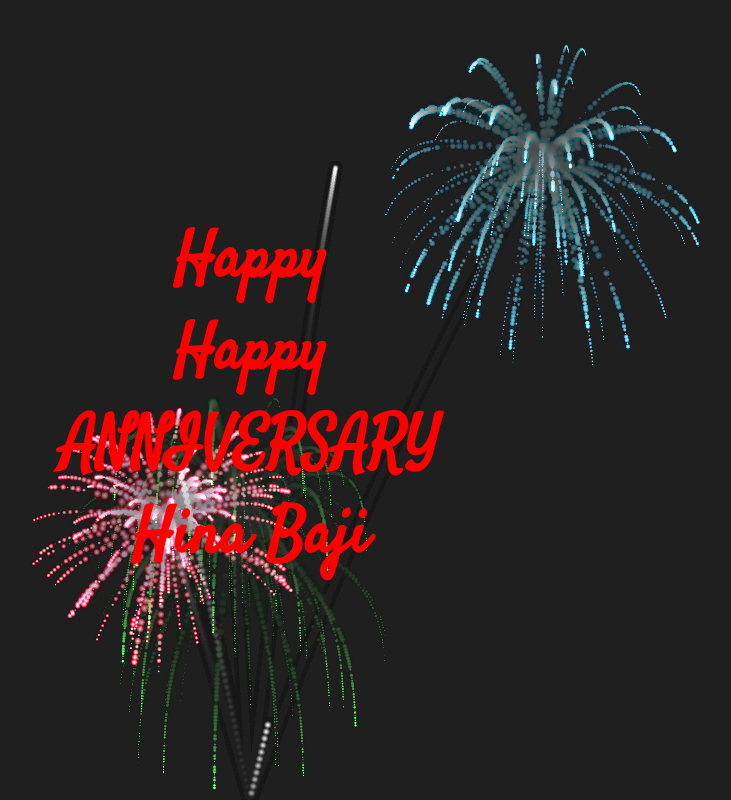
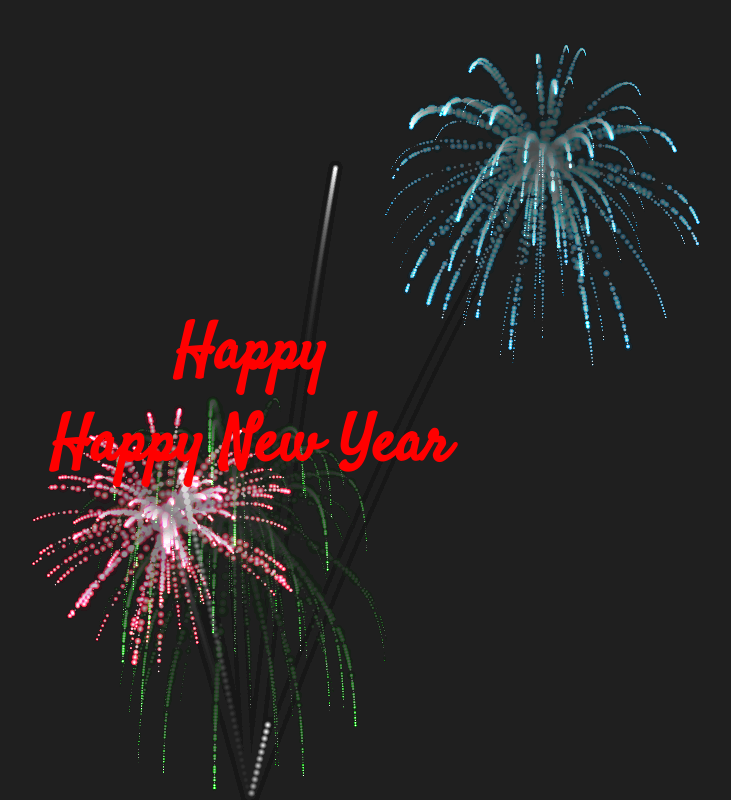
Before and after one commit to TheEyeOfCyber/Happy-New-Year-2023-Moona, a plain HTML site: page index.html in a window 1280 px wide. Shown: the whole page, without its empty margins (390-1121 px from the left). Drawn offline with nearby package versions, Linux system fonts and the light colour scheme.

Commit message:
Update and rename index.html to index.html

```diff
--- a/index.html
+++ b/index.html
@@ -1,10 +1,10 @@
 <!DOCTYPE html>
 <html lang="en">
   <head>
-    <title>Happy ANNIVERSARY Hina Baji</title>
+    <title>Happy New Year Moona</title>
       <meta charset="UTF-8">
       <meta name="viewport" content="width=device-width, initial-scale=1, shrink-to-fit=no">
-      <meta name="description" content="Happy ANNIVERSARY Hina Baji">
+      <meta name="description" content="Happy New Year Moona">
       <meta name="author" content="">
       <link rel="apple-touch-icon" sizes="180x180" href="apple-touch-icon.png">
       <link rel="icon" type="image/png" sizes="32x32" href="favicon-32x32.png">
@@ -18,7 +18,7 @@
     <section>
       <div class="box">
         <div class="circle">
-          <h2>Happy<br>Happy ANNIVERSARY Hina Baji</h2>
+          <h2>Happy<br>Happy New Year</h2>
         </div>
       </div>
     </section>
```
